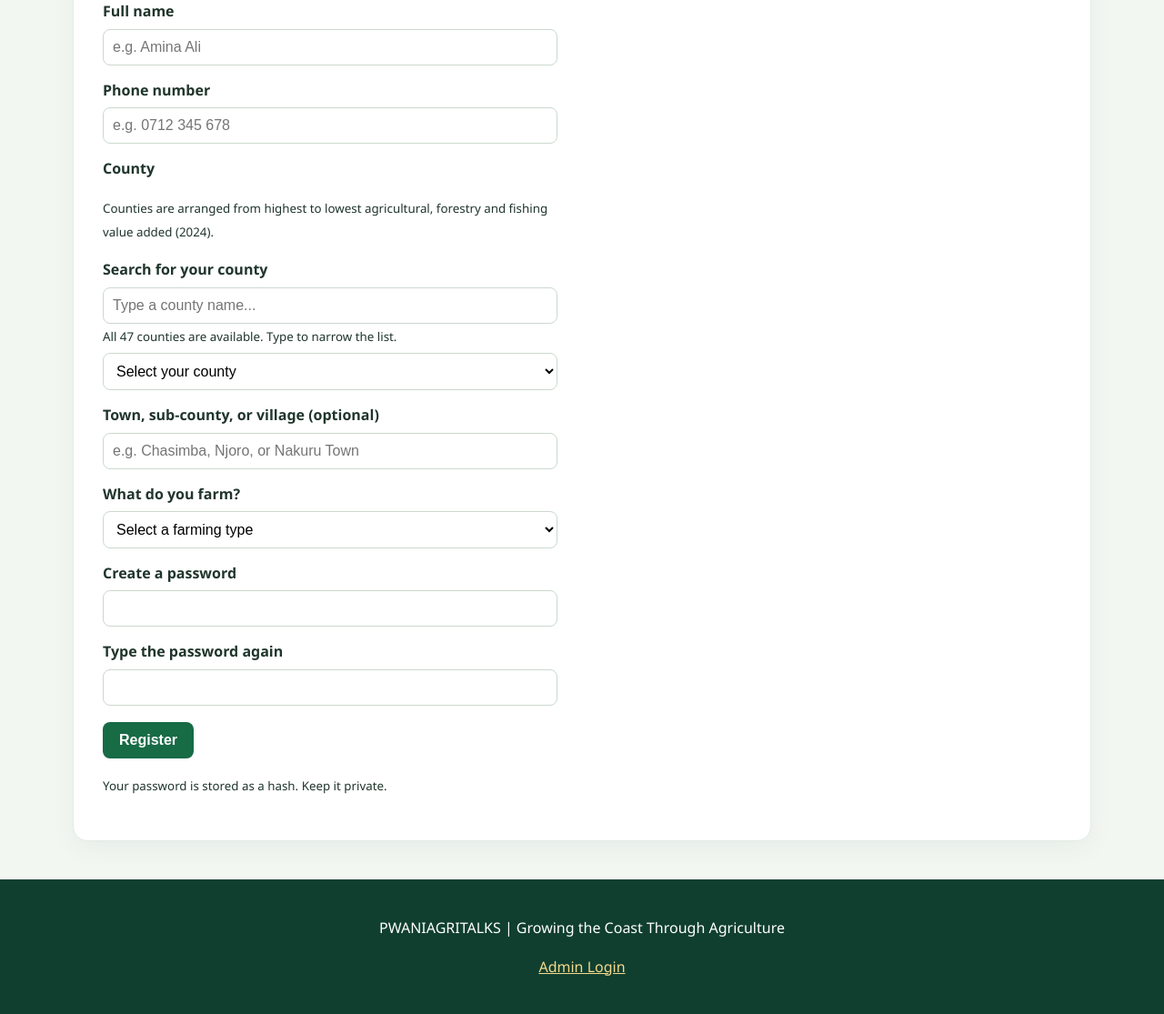
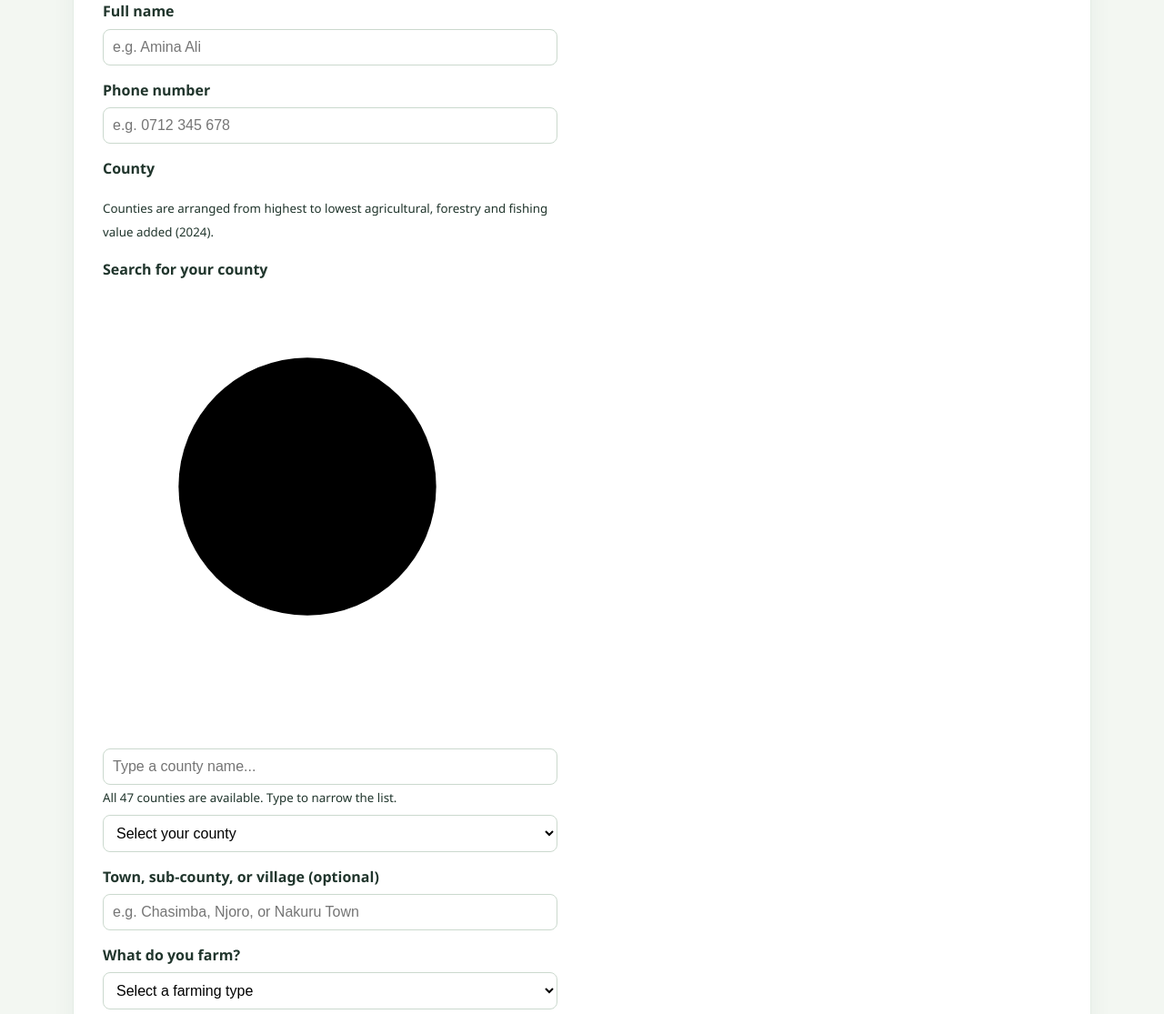
Before and after one commit to georgejambo05-dot/pwaniagritalks, a Flask app: page / in a window 1280 px wide. Shown: the part 2707-3822 px from the top of the page at 91% size. Run offline with Flask 3, Linux system fonts and the light colour scheme; some libraries are stand-ins or nearby versions.

Commit message:
Add magnifying glass icon to county search

```diff
--- a/templates/index.html
+++ b/templates/index.html
@@ -4,7 +4,7 @@
     <meta charset="UTF-8">
     <meta name="viewport" content="width=device-width, initial-scale=1.0">
     <title>PWANIAGRITALKS</title>
-    <link rel="stylesheet" href="{{ url_for('static', filename='style.css') }}?v=13">
+    <link rel="stylesheet" href="{{ url_for('static', filename='style.css') }}?v=14">
     <link rel="icon" type="image/png" href="{{ url_for('static', filename='pwaniagritalks-brand-logo.png') }}?v=3">
 </head>
 <body>
@@ -86,7 +86,15 @@
                 <label for="county">County</label>
                 <p><small>Counties are arranged from highest to lowest agricultural, forestry and fishing value added (2024).</small></p>
                 <label for="county-search">Search for your county</label>
-                <input type="search" id="county-search" placeholder="Type a county name..." autocomplete="off" aria-controls="county" aria-describedby="county-search-status">
+                <div class="county-search-field">
+                    <span class="county-search-icon" aria-hidden="true">
+                        <svg viewBox="0 0 24 24" focusable="false">
+                            <circle cx="10.8" cy="10.8" r="6.8"></circle>
+                            <path d="m16 16 5 5"></path>
+                        </svg>
+                    </span>
+                    <input type="search" id="county-search" placeholder="Type a county name..." autocomplete="off" aria-controls="county" aria-describedby="county-search-status">
+                </div>
                 <small id="county-search-status" aria-live="polite">All 47 counties are available. Type to narrow the list.</small>
                 <select id="county" name="county" required>
                     <option value="" disabled selected>Select your county</option>
```
